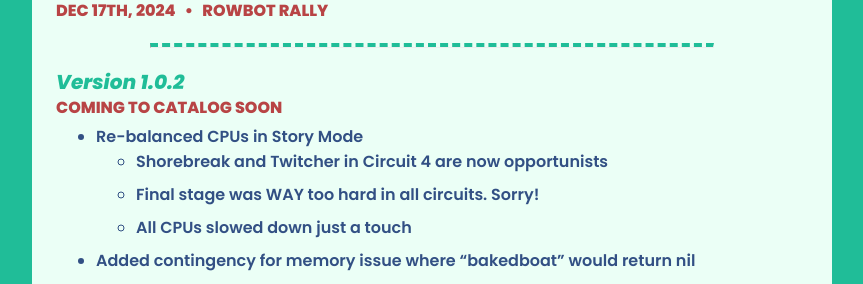
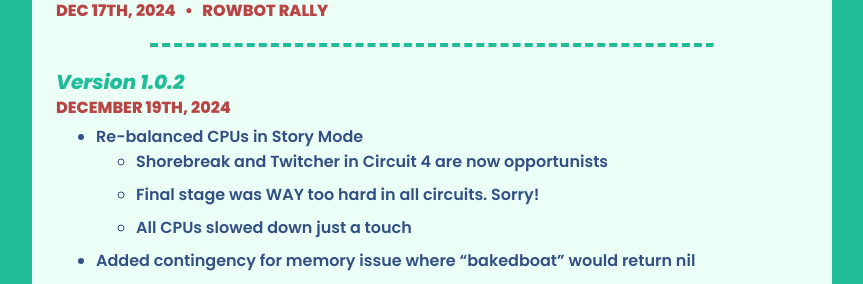
Before and after one commit to raewtf/raewtf.github.io, a Jekyll site: the page built from _posts/2024-12-17-rowbot-rally-changelog.md, in a window 1280 px wide. Shown: the part 183-467 px from the top of the page, without its empty margins (208-1071 px from the left). Built offline with Jekyll 4.4.1, drawn with Linux system fonts in a browser that asks for light colours.

Commit message:
Date it up

```diff
--- a/_posts/2024-12-17-rowbot-rally-changelog.md
+++ b/_posts/2024-12-17-rowbot-rally-changelog.md
@@ -4,7 +4,7 @@
 desc: What's new?
 ---
 ## Version 1.0.2
-### Coming to Catalog soon
+### December 19th, 2024
 
 - Re-balanced CPUs in Story Mode
 	- Shorebreak and Twitcher in Circuit 4 are now opportunists
```
